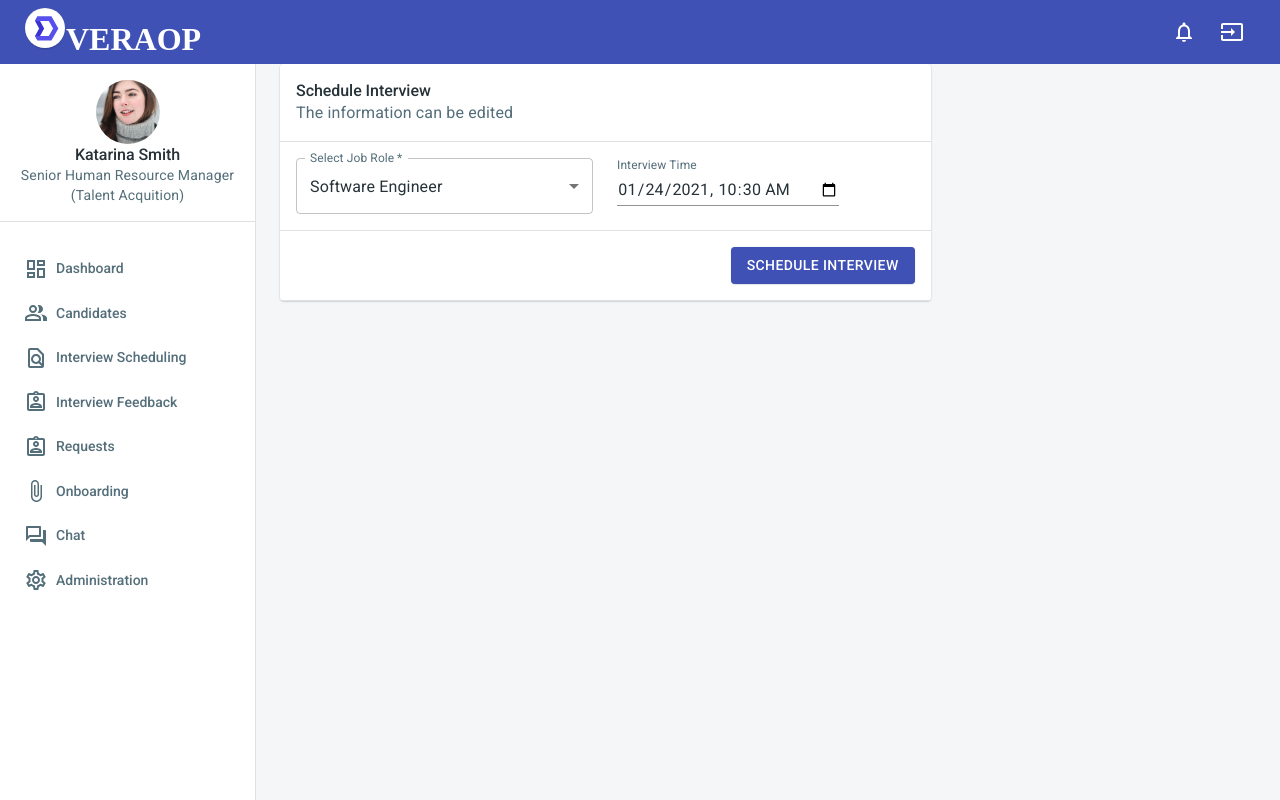
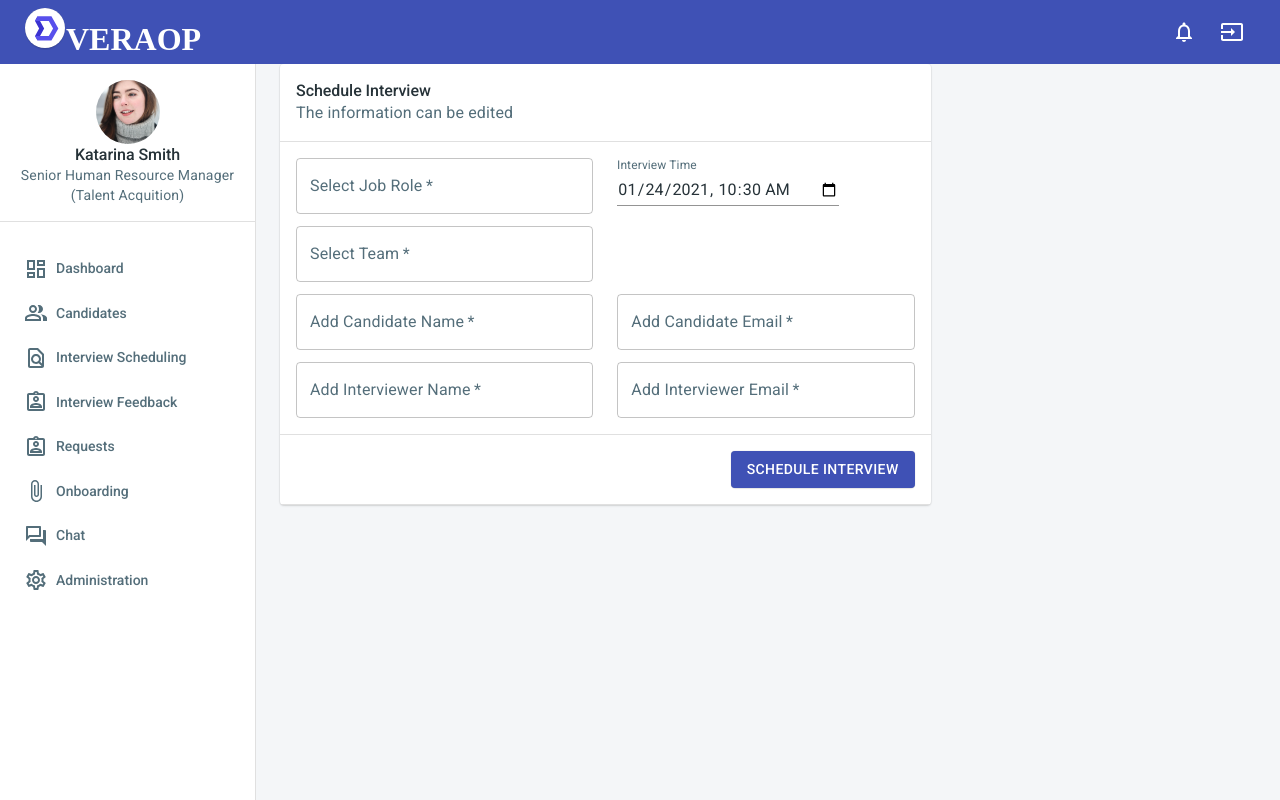
Before and after one commit to MadhurangaWije/veraop, a React (Create React App) app in the folder frontend/: page /app/scheduleInterview in a window 1280 px wide. Built offline with nearby package versions, Linux system fonts and the light colour scheme.

Commit message:
Added schedule interviews

```diff
--- a/frontend/src/views/interview/InterviewListView/data.js
+++ /dev/null
@@ -1,164 +0,0 @@
-import { v4 as uuid } from 'uuid';
-
-export default [
-  {
-    id: uuid(),
-    address: {
-      country: 'USA',
-      state: 'West Virginia',
-      city: 'Parkersburg',
-      street: '2849 Fulton Street'
-    },
-    avatarUrl: '/static/images/avatars/avatar_3.png',
-    createdAt: 1555016400000,
-    email: 'ekaterina.tankova@devias.io',
-    name: 'Ekaterina Tankova',
-    schedualedTime: '10.00AM',
-    role: 'Software Engineer',
-    team: 'Eco-System Engineering'
-  },
-  {
-    id: uuid(),
-    address: {
-      country: 'USA',
-      state: 'Bristow',
-      city: 'Iowa',
-      street: '1865  Pleasant Hill Road'
-    },
-    avatarUrl: '/static/images/avatars/avatar_4.png',
-    createdAt: 1555016400000,
-    email: 'cao.yu@devias.io',
-    name: 'Cao Yu',
-    schedualedTime: '10.00AM',
-    role: 'Software Engineer',
-    team: 'Eco-System Engineering'
-  },
-  {
-    id: uuid(),
-    address: {
-      country: 'USA',
-      state: 'Georgia',
-      city: 'Atlanta',
-      street: '4894  Lakeland Park Drive'
-    },
-    avatarUrl: '/static/images/avatars/avatar_2.png',
-    createdAt: 1555016400000,
-    email: 'alexa.richardson@devias.io',
-    name: 'Alexa Richardson',
-    schedualedTime: '10.00AM',
-    role: 'Software Engineer',
-    team: 'Eco-System Engineering'
-  },
-  {
-    id: uuid(),
-    address: {
-      country: 'USA',
-      state: 'Ohio',
-      city: 'Dover',
-      street: '4158  Hedge Street'
-    },
-    avatarUrl: '/static/images/avatars/avatar_5.png',
-    createdAt: 1554930000000,
-    email: 'anje.keizer@devias.io',
-    name: 'Anje Keizer',
-    schedualedTime: '10.00AM',
-    role: 'Software Engineer',
-    team: 'Eco-System Engineering'
-  },
-  {
-    id: uuid(),
-    address: {
-      country: 'USA',
-      state: 'Texas',
-      city: 'Dallas',
-      street: '75247'
-    },
-    avatarUrl: '/static/images/avatars/avatar_6.png',
-    createdAt: 1554757200000,
-    email: 'clarke.gillebert@devias.io',
-    name: 'Clarke Gillebert',
-    schedualedTime: '10.00AM',
-    role: 'Software Engineer',
-    team: 'Eco-System Engineering'
-  },
-  {
-    id: uuid(),
-    address: {
-      country: 'USA',
-      state: 'California',
-      city: 'Bakerfield',
-      street: '317 Angus Road'
-    },
-    avatarUrl: '/static/images/avatars/avatar_1.png',
-    createdAt: 1554670800000,
-    email: 'adam.denisov@devias.io',
-    name: 'Adam Denisov',
-    schedualedTime: '08.00AM',
-    role: 'Software Engineer',
-    team: 'Eco-System Engineering'
-  },
-  {
-    id: uuid(),
-    address: {
-      country: 'USA',
-      state: 'California',
-      city: 'Redondo Beach',
-      street: '2188  Armbrester Drive'
-    },
-    avatarUrl: '/static/images/avatars/avatar_7.png',
-    createdAt: 1554325200000,
-    email: 'ava.gregoraci@devias.io',
-    name: 'Ava Gregoraci',
-    schedualedTime: '10.00AM',
-    role: 'Software Engineer',
-    team: 'Eco-System Engineering'
-  },
-  {
-    id: uuid(),
-    address: {
-      country: 'USA',
-      state: 'Nevada',
-      city: 'Las Vegas',
-      street: '1798  Hickory Ridge Drive'
-    },
-    avatarUrl: '/static/images/avatars/avatar_8.png',
-    createdAt: 1523048400000,
-    email: 'emilee.simchenko@devias.io',
-    name: 'Emilee Simchenko',
-    schedualedTime: '07.00AM',
-    role: 'Software Engineer',
-    team: 'Eco-System Engineering'
-  },
-  {
-    id: uuid(),
-    address: {
-      country: 'USA',
-      state: 'Michigan',
-      city: 'Detroit',
-      street: '3934  Wildrose Lane'
-    },
-    avatarUrl: '/static/images/avatars/avatar_9.png',
-    createdAt: 1554702800000,
-    email: 'kwak.seong.min@devias.io',
-    name: 'Kwak Seong-Min',
-    schedualedTime: '01.00PM',
-    role: 'Software Engineer',
-    team: 'Eco-System Engineering'
-  },
-  {
-    id: uuid(),
-    address: {
-      country: 'USA',
-      state: 'Utah',
-      city: 'Salt Lake City',
-      street: '368 Lamberts Branch Road'
-    },
-    avatarUrl: '/static/images/avatars/avatar_10.png',
-    createdAt: 1522702800000,
-    email: 'merrile.burgett@devias.io',
-    name: 'Merrile Burgett',
-    schedualedTime: '11.00AM',
-    role: 'Software Engineer',
-    team: 'Eco-System Engineering'
-  }
-];
--- a/frontend/src/views/interview/InterviewListView/index.js
+++ b/frontend/src/views/interview/InterviewListView/index.js
@@ -7,7 +7,6 @@ import {
 import Page from 'src/components/Page';
 import Results from './Results';
 import Toolbar from './Toolbar';
-import data from './data';
 
 const styles = (theme) => ({
   root: {
@@ -18,7 +17,7 @@ const styles = (theme) => ({
   },
 });
 
-const GET_INTERVIEWS_URL = 'http://demo3190284.mockable.io/getInterviews'
+const GET_INTERVIEWS_URL = 'http://localhost:9090/getScheduledInterviews'
 
 class InterviewList extends Component {
 
@@ -37,7 +36,7 @@ class InterviewList extends Component {
     fetch(GET_INTERVIEWS_URL)
       .then((response) => response.json())
       .then((result) => {
-        this.setState({ candidates: this.state.candidates });
+        this.setState({ candidates: result });
       }).catch((e) => {
         console.log(e);
       });
--- a/frontend/src/views/interview/Schedule/index.js
+++ b/frontend/src/views/interview/Schedule/index.js
@@ -1,4 +1,6 @@
 import React, { useState } from 'react';
+import moment from 'moment';
+
 import clsx from 'clsx';
 import {
   makeStyles,
@@ -13,21 +15,6 @@ import {
   Button
 } from '@material-ui/core';
 import Page from 'src/components/Page';
-
-const states = [
-  {
-    value: 'Software-Engineer',
-    label: 'Software Engineer'
-  },
-  {
-    value: 'Senior-Software-Engineer',
-    label: 'Senior Software Engineer'
-  },
-  {
-    value: 'Tech-Lead',
-    label: 'Tech Lead'
-  }
-];
 
 const useStyles = makeStyles(() => ({
   root: {}
@@ -51,12 +38,32 @@ const ScheduleInterview = (className, ...rest) => {
     });
   };
 
+  const ADD_SCHEDULE_INTERVIEW = 'http://localhost:9090/addScheduledInterviews';
+
+  const scheduleInterview = () => {
+    const data = {
+      position: values.position,
+      division: values.division,
+      scheduledDate: moment(values.time).format('YYYY-MM-DD HH:mm:ss'),
+      candidateName: values.candidateName,
+      candidateEmailAddress: values.candidateEmailAddress,
+      interviewerName: values.interviewerName,
+      interviewerEmailAddress: values.interviewerEmailAddress
+    }
+
+    fetch(ADD_SCHEDULE_INTERVIEW, {
+      method: 'POST',
+      headers: { 'Content-Type': 'application/json' },
+      body: data
+    })
+  }
+
   return (
     <Page
       className={classes.root}
       title="Interview Schedule"
     >
-      <Container maxWidth="false">
+      <Container lg={12}>
         <Grid
           item
           lg={8}
@@ -64,10 +71,6 @@ const ScheduleInterview = (className, ...rest) => {
           xs={12}
         >
           <form
-            autoComplete="off"
-            noValidate
-            className={clsx(classes.root, className)}
-            {...rest}
           >
             <Card>
               <CardHeader
@@ -85,19 +88,15 @@ const ScheduleInterview = (className, ...rest) => {
                     <TextField
                       fullWidth
                       label="Select Job Role"
-                      name="state"
-                      onChange={handleChange}
+                      name="position"
+                      onChange={(e) => setValues({
+                        ...values,
+                        position: e.target.value
+                      })}
                       required
-                      select
-                      SelectProps={{ native: true }}
-                      value={values.state}
                       variant="outlined"
                     >
-                      {states.map((option) => (
-                        <option key={option.value} value={option.value}>
-                          {option.label}
-                        </option>
-                      ))}
+
                     </TextField>
                   </Grid>
                   <Grid
@@ -109,12 +108,114 @@ const ScheduleInterview = (className, ...rest) => {
                       id="datetime-local"
                       label="Interview Time"
                       type="datetime-local"
+                      name="time"
                       defaultValue="2021-01-24T10:30"
                       className={classes.textField}
                       InputLabelProps={{
                         shrink: true,
                       }}
+                      onChange={(e) => setValues({
+                        ...values,
+                        time: e.target.value
+                      })}
                     />
+                  </Grid>
+                </Grid>
+                <Grid container spacing={3}>
+                  <Grid item
+                    md={6}
+                    xs={12}>
+                    <TextField
+                      fullWidth
+                      label="Select Team"
+                      name="division"
+                      onChange={handleChange}
+                      required
+                      variant="outlined"
+                      onChange={(e) => setValues({
+                        ...values,
+                        division: e.target.value
+                      })}
+                    >
+
+                    </TextField>
+                  </Grid>
+
+                </Grid>
+
+                <Grid container spacing={3}>
+                  <Grid item
+                    md={6}
+                    xs={12}>
+                    <TextField
+                      fullWidth
+                      label="Add Candidate Name"
+                      name="candidateName"
+                      required
+                      variant="outlined"
+                      onChange={(e) => setValues({
+                        ...values,
+                        candidateName: e.target.value
+                      })}
+                    >
+
+                    </TextField>
+                  </Grid>
+
+                  <Grid item
+                    md={6}
+                    xs={12}>
+                    <TextField
+                      fullWidth
+                      label="Add Candidate Email"
+                      name="candidateEmailAddress"
+                      required
+                      variant="outlined"
+                      onChange={(e) => setValues({
+                        ...values,
+                        candidateEmailAddress: e.target.value
+                      })}
+                    >
+
+                    </TextField>
+                  </Grid>
+                </Grid>
+
+                <Grid container spacing={3}>
+                  <Grid item
+                    md={6}
+                    xs={12}>
+                    <TextField
+                      fullWidth
+                      label="Add Interviewer Name"
+                      name="interviewerName"
+                      required
+                      variant="outlined"
+                      onChange={(e) => setValues({
+                        ...values,
+                        interviewerName: e.target.value
+                      })}
+                    >
+
+                    </TextField>
+                  </Grid>
+
+                  <Grid item
+                    md={6}
+                    xs={12}>
+                    <TextField
+                      fullWidth
+                      label="Add Interviewer Email"
+                      name="interviewerEmailAddress"
+                      required
+                      variant="outlined"
+                      onChange={(e) => setValues({
+                        ...values,
+                        interviewerEmailAddress: e.target.value
+                      })}
+                    >
+
+                    </TextField>
                   </Grid>
                 </Grid>
               </CardContent>
@@ -127,6 +228,7 @@ const ScheduleInterview = (className, ...rest) => {
                 <Button
                   color="primary"
                   variant="contained"
+                  onClick={scheduleInterview}
                 >
                   Schedule Interview
                 </Button>
```
Also changed, not shown: frontend/src/views/interview/InterviewListView/Results.js (+10 -21 lines).
